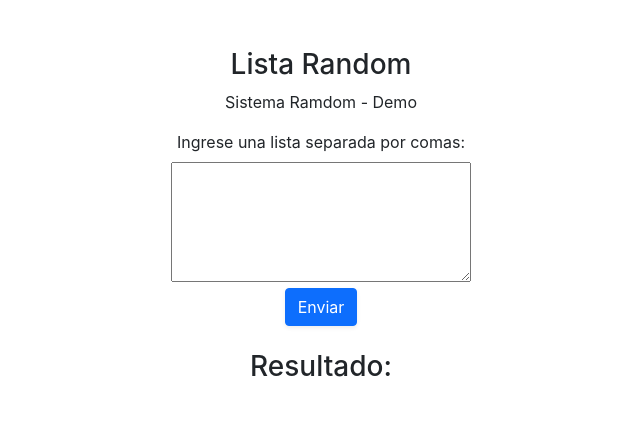
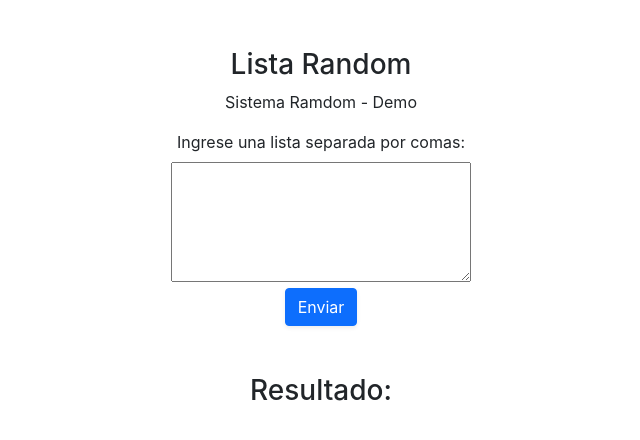
Before and after one commit to AnthonyMerive/fullstack-randomize, a React (Create React App) app in the folder web/: page / in a window 1280 px wide. Shown: the top 440 px of the page, without its empty margins (319-959 px from the left). Built offline with nearby package versions, Linux system fonts and the light colour scheme.

Commit message:
Update Result.jsx

```diff
--- a/web/src/components/Result.jsx
+++ b/web/src/components/Result.jsx
@@ -4,7 +4,7 @@ import { useSelector } from 'react-redux'
 export const Result = () => {
     const result = useSelector(store => store.random.result.randomList);
     return (
-        <div className='mt-4'>
+        <div className='mt-5'>
             <h3 className='mt-2'>Resultado:</h3>
             <p>{result}</p>
         </div>
```
